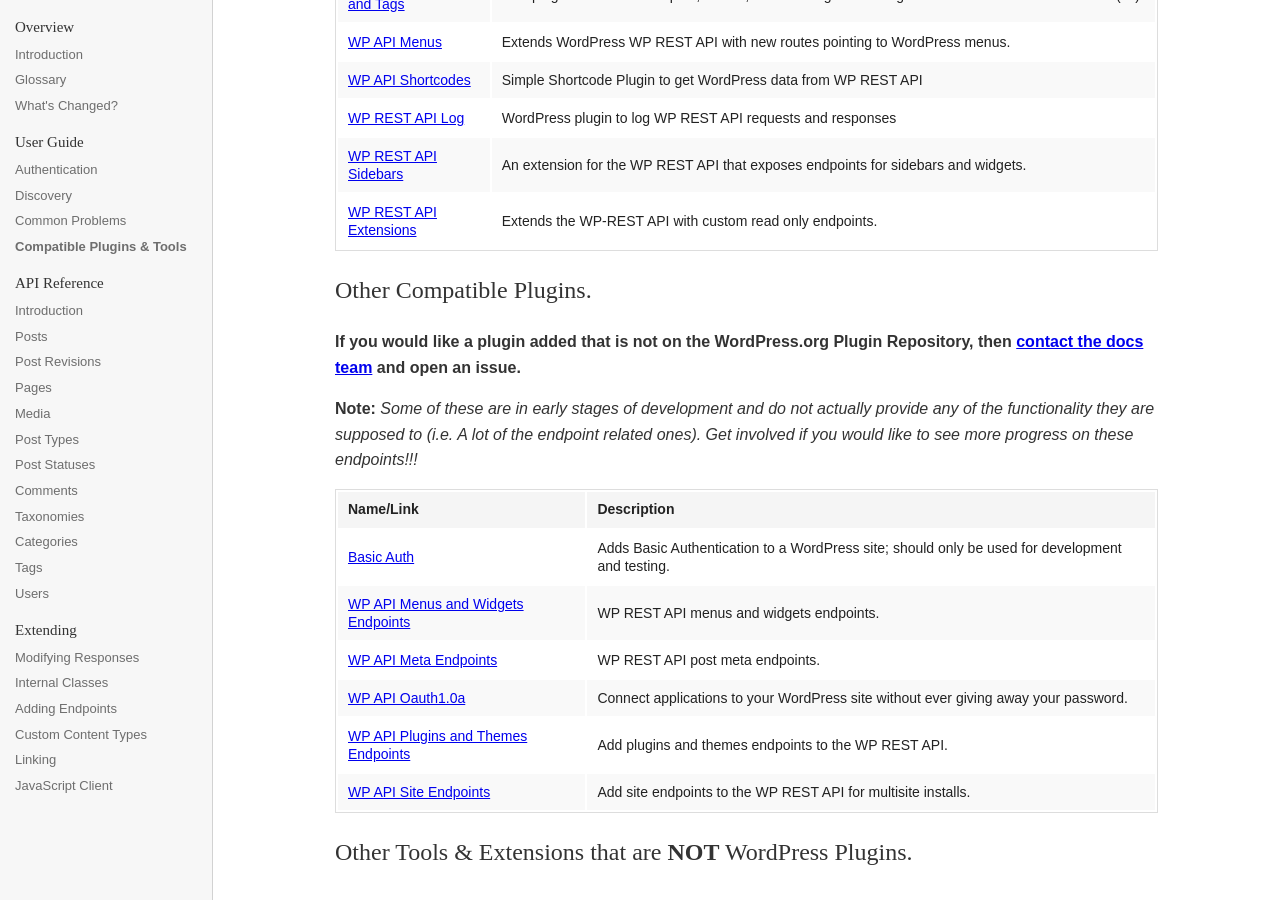
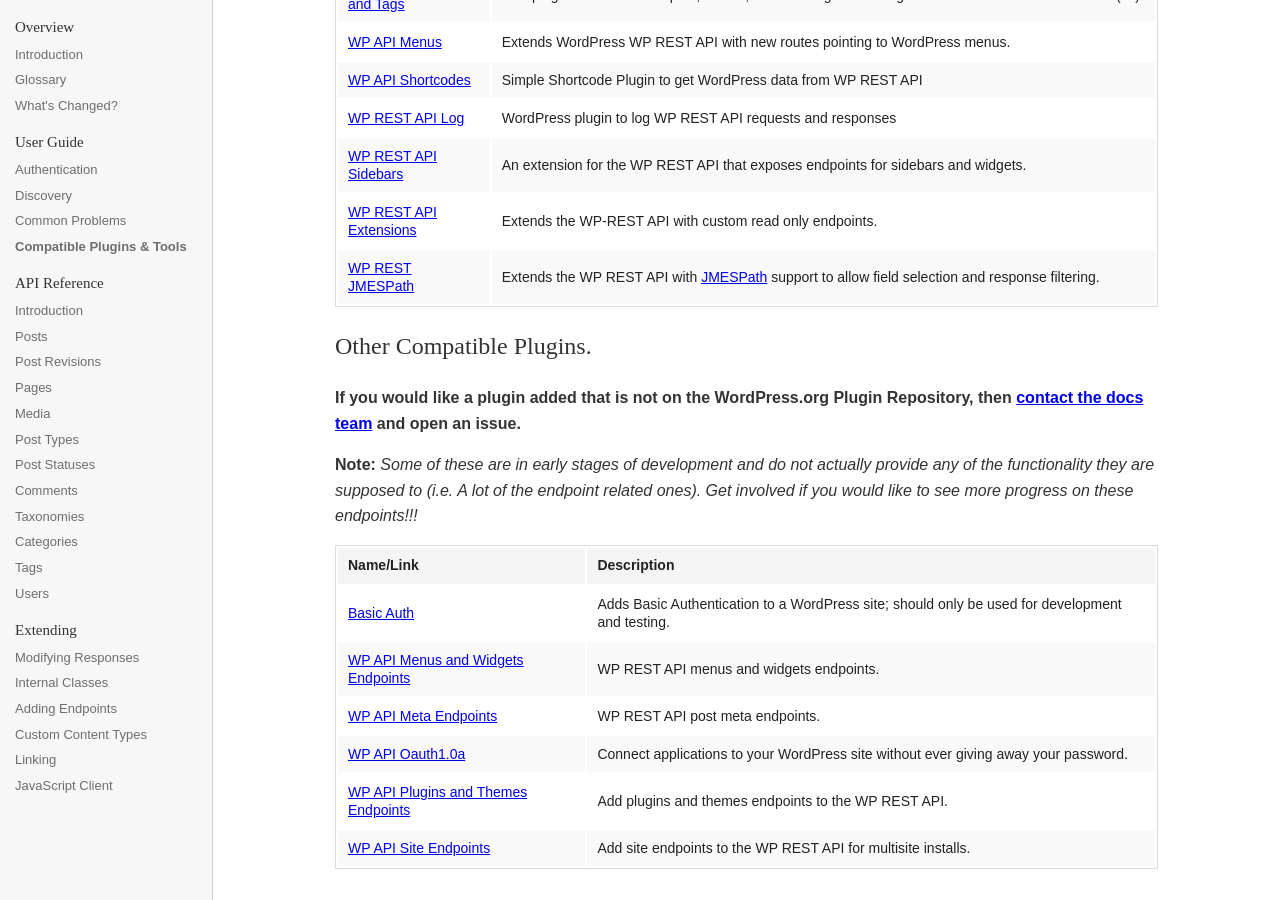
Before and after one commit to WP-API/docs-v2, a Jekyll site: the page built from guide/plugins/index.md, in a window 1280 px wide and 900 px high, scrolled down 1452 px. Built offline with Jekyll 4.4.1, drawn with Linux system fonts in a browser that asks for light colours; Markdown is read by kramdown in place of the engine named in the settings.

Commit message:
Add WP REST JMESPath plugin to the compatible WP plugin list.

```diff
--- a/guide/plugins/index.md
+++ b/guide/plugins/index.md
@@ -42,6 +42,7 @@ please [contact the docs team](https://github.com/WP-API/docs-v2/issues/) and op
 | [WP REST API Log](https://wordpress.org/plugins/wp-rest-api-log/) | WordPress plugin to log WP REST API requests and responses |
 | [WP REST API Sidebars](https://wordpress.org/plugins/wp-rest-api-sidebars/) | An extension for the WP REST API that exposes endpoints for sidebars and widgets. |
 | [WP REST API Extensions](https://wordpress.org/plugins/wprestapiextensions/) | Extends the WP-REST API with custom read only endpoints. |
+| [WP REST JMESPath](https://wordpress.org/plugins/wp-rest-jmespath/) | Extends the WP REST API with [JMESPath](http://jmespath.org/) support to allow field selection and response filtering. |
 
 Other Compatible Plugins.
 ------------------
```
